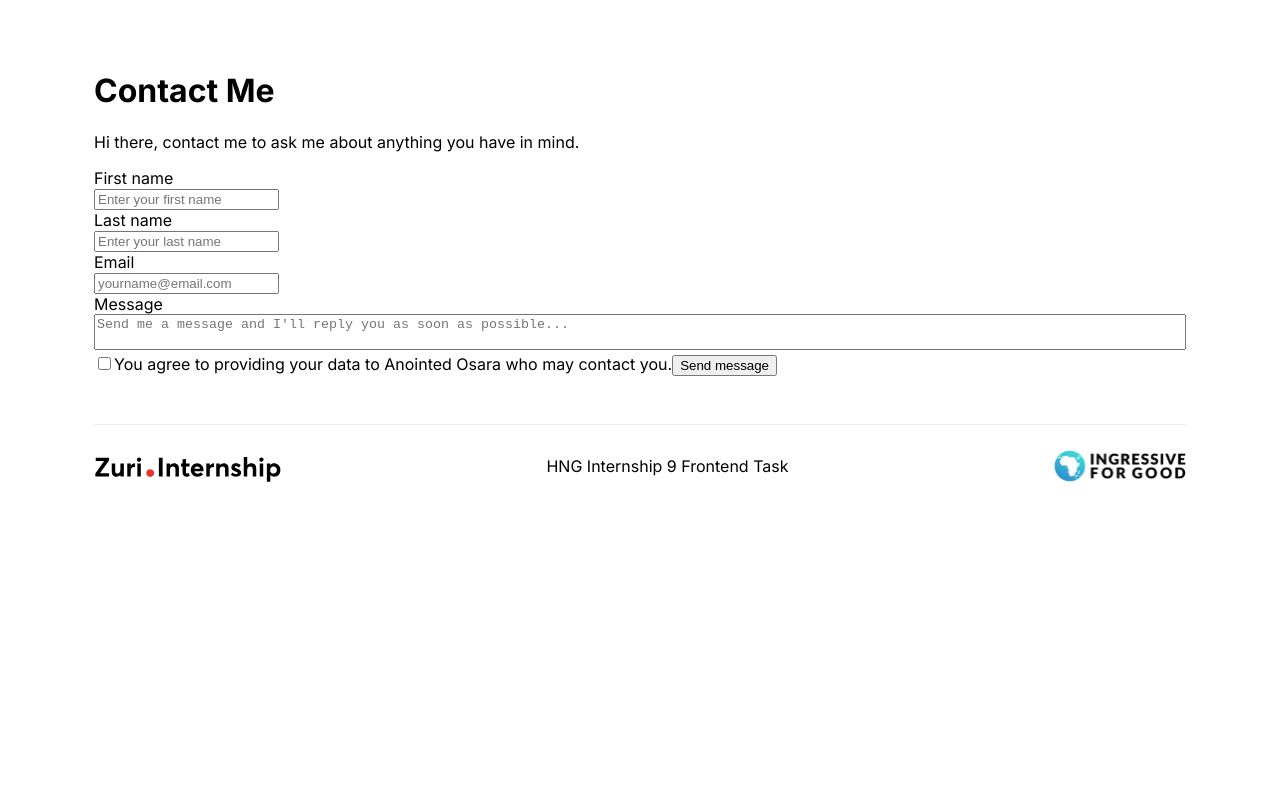
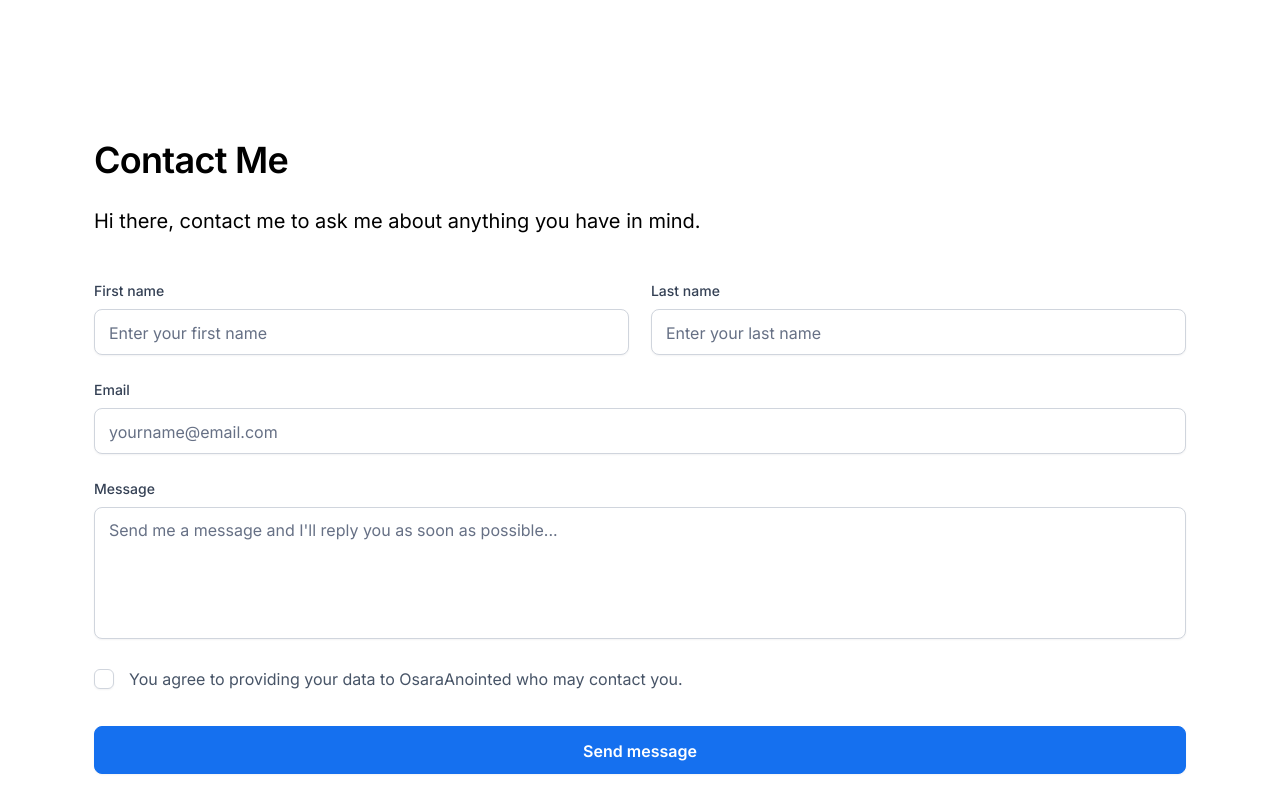
Before and after one commit to anointedosara/hng9-stage1, a React (Create React App) app: page /contact in a window 1280 px wide. Shown: the top 800 px of the page. Built offline with nearby package versions, Linux system fonts and the light colour scheme.

Commit message:
first commit

```diff
--- a/src/components/Contact.jsx
+++ b/src/components/Contact.jsx
@@ -1,27 +1,52 @@
-import React from 'react'
+import React, { useState } from 'react'
 
 function Contact() {
+  const [data, setData] = useState({
+    fName: '',
+    lName: '',
+    email: '',
+    message: '',
+    agree: false
+})
   return (
-    <div>
+    <div className='contact'>
       <h1>Contact Me</h1>
       <p>Hi there, contact me to ask me about anything you have in mind.</p>
-      <form>
-        <div>
-          <div>
-            <label for="fname">First name</label><br />
-            <input type="text" id="fname" name="fname" value="" placeholder='Enter your first name' />
-          </div>
-          <div>
-            <label for="lname">Last name</label><br />
-            <input type="text" id="lname" name="lname" value="" placeholder='Enter your last name' />
-          </div>
+      <form className='contact-form'>
+        <div className='contact-names'>
+          <label htmlFor="fname">First name<br />
+            <input type="text" id="fname" name="fname" value={data?.fName} onChange={(e) => setData({
+                        ...data,
+                        fName: e.target.value
+                    })} placeholder='Enter your first name' required />
+          </label>
+          <label htmlFor="lname" className='lname'>Last name<br />
+            <input type="text" id="lname" name="lname" value={data?.lName} onChange={(e) => setData({
+                        ...data,
+                        lName: e.target.value
+                    })} placeholder='Enter your last name' required />
+          </label>
         </div>
 
-        <label for="email">Email</label><br />
-        <input type="email" id="email" name="email" value="" placeholder='yourname@email.com' /><br />
-        <label for="message">Message</label><br />
-        <textarea name="message" id="message" value="" placeholder="Send me a message and I'll reply you as soon as possible..."></textarea>
-        <input type="checkbox" id="checkbox" /><label for="checkbox">You agree to providing your data to Anointed Osara who may contact you.</label>
+        <label htmlFor="email">Email<br />
+          <input type="email" id="email" name="email" value={data?.email} onChange={(e) => setData({
+                        ...data,
+                        email: e.target.value
+                    })} placeholder='yourname@email.com' required /><br />
+        </label>
+        <label htmlFor="message">Message<br />
+          <textarea name="message" id="message" value={data?.message} onChange={(e) => setData({
+                        ...data,
+                        message: e.target.value
+                    })} placeholder="Send me a message and I'll reply you as soon as possible..." required></textarea>
+        </label>
+        <label htmlFor="checkbox" className='container'>
+          <input type="checkbox" id="checkbox" checked={data?.agree} onChange={(e) => setData({
+                        ...data,
+                        agree: !data?.agree
+                    })} required />You agree to providing your data to OsaraAnointed who may contact you.
+          <span className="checkmark"></span>
+        </label><br />
         <button id='btn__submit'>Send message</button>
       </form>
     </div>
--- a/src/styles/contact.css
+++ b/src/styles/contact.css
@@ -1,4 +1,174 @@
+.contact {
+    padding: 64px 0px 120px;
+}
+
+.contact h1 {
+    font-weight: 600;
+    font-size: 36px;
+    line-height: 44px;
+    letter-spacing: -0.02em;
+}
+
+.contact p {
+    font-weight: 400;
+    font-size: 20px;
+    line-height: 30px;
+}
+
+.contact-form {
+    font-weight: 500;
+    font-size: 14px;
+    line-height: 20px;
+    color: #344054;
+}
+
+.contact-names {
+    width: 100%;
+    display: flex;
+    justify-content: space-between;
+    align-items: center;
+}
+
+.contact-names label {
+    width: 49%;
+    margin-top: 25px;
+}
+
+.contact-form input {
+    width: 100%;
+}
+
+input, textarea {
+    background: #FFFFFF;
+    border: 1px solid #D0D5DD;
+    box-shadow: 0px 1px 2px rgba(16, 24, 40, 0.05);
+    border-radius: 8px;
+    width: 100%;
+    padding: 10px 14px;
+    margin-top: 8px;
+    margin-bottom: 25px;
+    font-weight: 400;
+    font-size: 20px;
+    font-family: 'Inter';
+    font-style: normal;
+}
+
+input::placeholder, textarea::placeholder {
+    font-weight: 400;
+    font-size: 16px;
+    line-height: 24px;
+    color: #667085;
+    font-family: 'Inter';
+    font-style: normal;
+}
+
 textarea {
     resize: none;
+    height: 132px;
+}
+
+.container {
+    display: block;
+    position: relative;
+    padding-left: 35px;
+    margin-bottom: 12px;
+    cursor: pointer;
+    font-size: 16px;
+    font-weight: 400;
+    color: #475467;
+  }
+
+  /* Hide the browser's default checkbox */
+  .container input {
+    position: absolute;
+    opacity: 0;
+    cursor: pointer;
+    height: 0;
+    width: 0;
+  }
+
+  /* Create a custom checkbox */
+  .checkmark {
+    position: absolute;
+    top: 0;
+    left: 0;
+    height: 20px;
+    width: 20px;
+    background: #FFFFFF;
+    border: 1px solid #D0D5DD;
+    border-radius: 6px;
+    box-shadow: 0px 1px 2px rgba(16, 24, 40, 0.05);
+  }
+
+  /* When the checkbox is checked, add a blue background */
+  .container input:checked ~ .checkmark {
+    background-color: white;
+    border: 1px solid #1570EF;
+  }
+
+  /* Create the checkmark/indicator (hidden when not checked) */
+  .checkmark:after {
+    content: "";
+    position: absolute;
+    display: none;
+  }
+
+  /* Show the checkmark when checked */
+  .container input:checked ~ .checkmark:after {
+    display: block;
+  }
+
+  /* Style the checkmark/indicator */
+  .container .checkmark:after {
+    left: 6px;
+    top: 1px;
+    width: 3px;
+    height: 9px;
+    border: solid #1570EF;
+    border-width: 0 3px 3px 0;
+    transform: rotate(45deg);
+  }
+
+  .contact-form button {
+    padding: 12px 20px;
+    margin-top: 5px;
+    width: 720px;
+    height: 48px;
+    background: #1570EF;
+    border: 1px solid #1570EF;
+    box-shadow: 0px 1px 2px rgba(16, 24, 40, 0.05);
+    border-radius: 8px;
     width: 100%;
+    font-family: 'Inter';
+    font-style: normal;
+    font-weight: 600;
+    font-size: 16px;
+    line-height: 24px;
+    color: #FFFFFF;
+    transition: 0.3s all ease;
+  }
+
+  .contact-form button:hover {
+    background: #175CD3;
+  }
+
+  @media screen and (max-width: 768px) {
+    .contact {
+        padding: 0px 0px 60px;
+    }
+    .contact p {
+        font-size: 18px;
+    }
+    .contact-names label {
+        width: 100%;
+    }
+    .contact-names {
+        flex-direction: column;
+    }
+    .lname {
+        margin-top: 0 !important;
+    }
+    input, textarea {
+        margin-top: 0px;
+    }
 }
```
